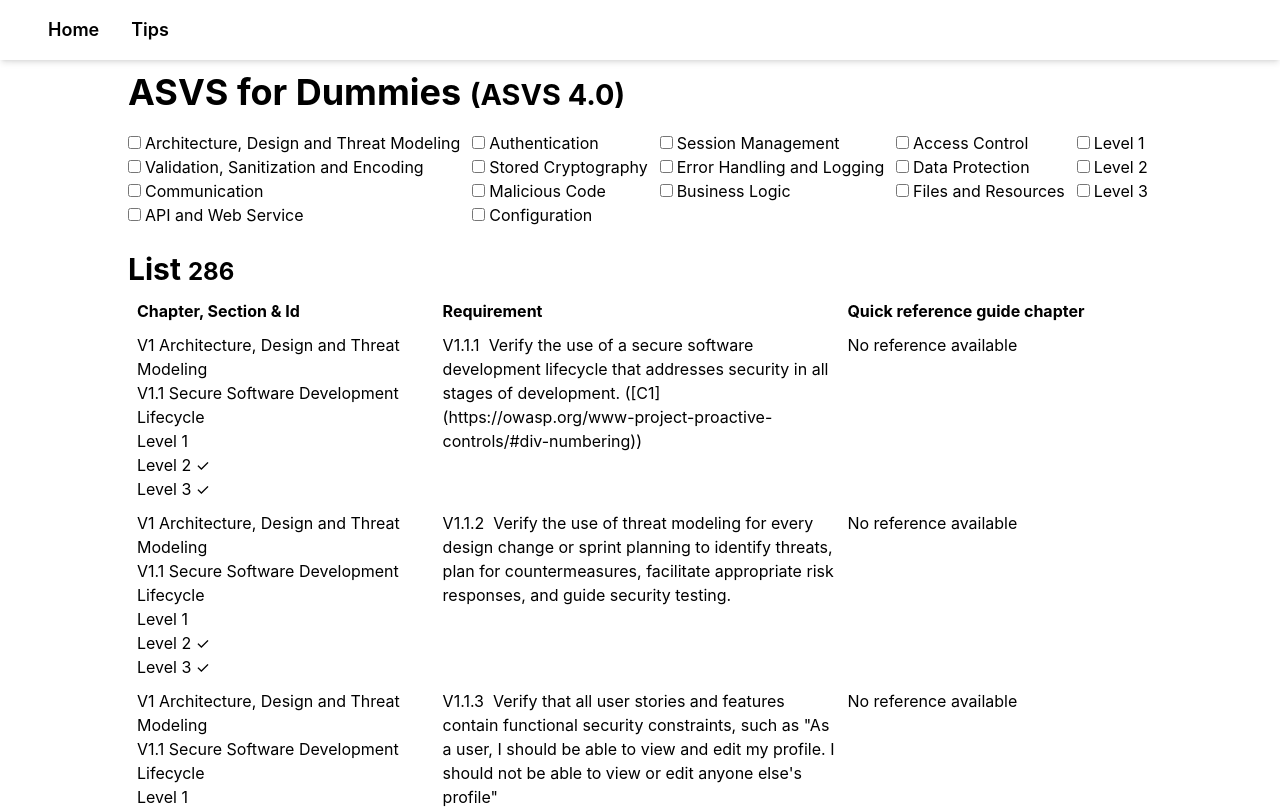
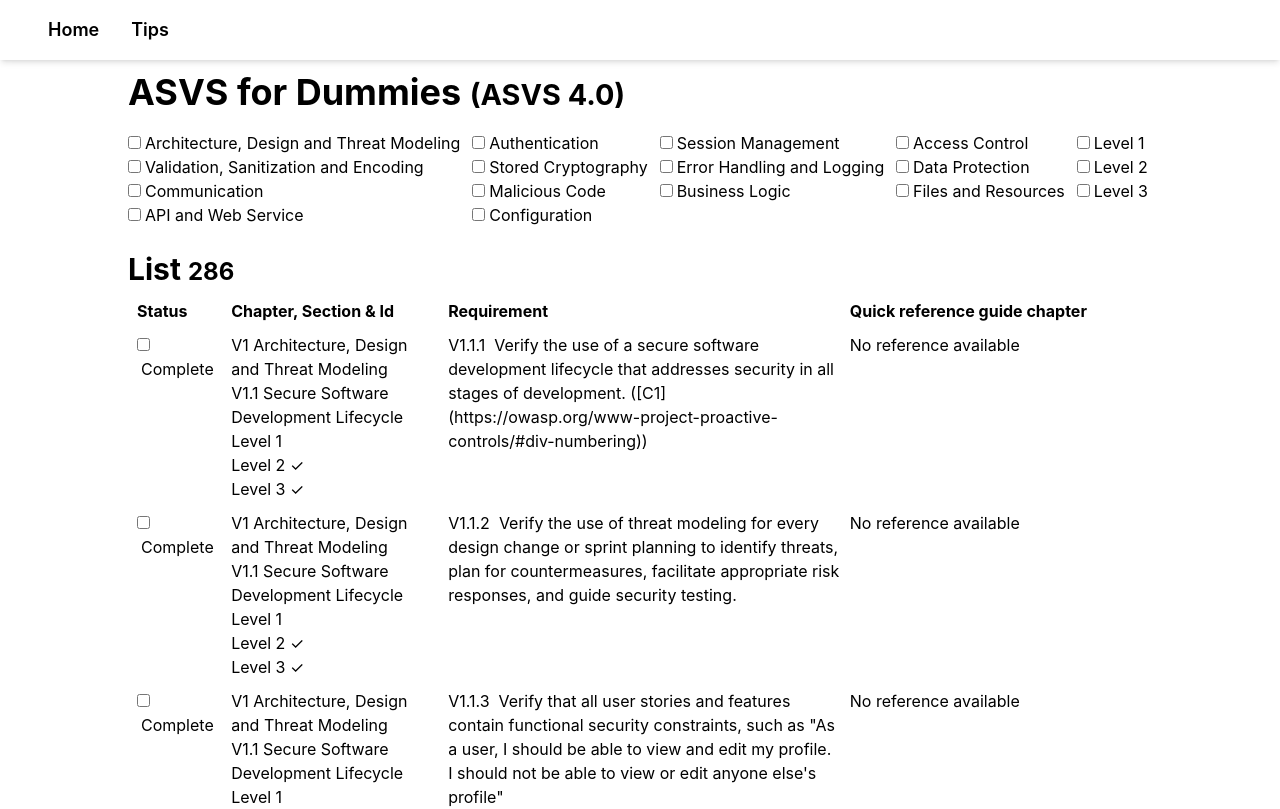
Before and after one commit to Studentassistenten-Windesheim/ASVS-for-dummies, a React (Vite) app: page / in a window 1280 px wide. Shown: the top 809 px of the page. Built offline with nearby package versions, Linux system fonts and the light colour scheme; the HTML template or start-up script is replaced by a standard one.

Commit message:
Added completion checkboxes

```diff
--- a/src/api/ASVSApi.ts
+++ b/src/api/ASVSApi.ts
@@ -25,7 +25,7 @@
 export const asvsListItemsAPI = async ()=>{
     return items.map((i:any) => {
         i.show = true;
-        // debugger
+        i.completed = localStorage.getItem(i.req_id) == "true";
         i.quick_reference = chapterToQuickReferenceMap[i.chapter_name]?.toString() || 'No reference available'
         return i;
     })
--- a/src/components/ASVSList.tsx
+++ b/src/components/ASVSList.tsx
@@ -3,9 +3,10 @@
 
 type Props = {
     items: ASVSItem[]
+    setItemStatus: (itemId: string, completed: boolean) => void
 }
 
-const ASVSList: React.FC<Props> = ({ items }) => {
+const ASVSList: React.FC<Props> = ({ items, setItemStatus }) => {
     const filteredItems = items.filter((i: ASVSItem) => i.show);
 
     return (
@@ -15,6 +16,7 @@
             <table className='border-separate border-spacing-2'>
                 <thead>
                     <tr className='text-left'>
+                        <th>Status</th>
                         <th>Chapter, Section & Id</th>
                         <th className='w-2/5'>Requirement</th>
                         <th className='w-[30%]'>Quick reference guide chapter</th>
@@ -23,7 +25,19 @@
                 <tbody className='align-text-top'>
                     {items.map((item: ASVSItem, index: number) => (
                         <tr key={`item-${index.toString()}`}
-                                    className={`${item.show} ${!item.show ? "hidden" : ""}`}>
+                            className={`${item.show} ${!item.show ? "hidden" : ""}`}>
+                            <td>
+
+                                <input
+                                    type="checkbox"
+                                    id={item.req_id}
+                                    checked={item.completed}
+                                    onChange={(e) => {
+                                        setItemStatus(item.req_id, e.target.checked)
+                                    }}
+                                />
+                                <label htmlFor={item.req_id}>Complete</label>
+                            </td>
                             <td>
                                 {item.chapter_id} {item.chapter_name} <br/>
                                 {item.section_id} {item.section_name} <br/>
--- a/src/components/ASVSListFilter.tsx
+++ b/src/components/ASVSListFilter.tsx
@@ -29,7 +29,7 @@
                                         type="checkbox"
                                         id={checkboxId.toString()}
                                         name={element.name}
-                                        value={element.checked ? 'checked' : ''}
+                                        checked={element.checked}
                                         onChange={(e) => {
                                             setChapterCheck(element.name)
                                         }}
--- a/src/model/ASVSItem.ts
+++ b/src/model/ASVSItem.ts
@@ -12,7 +12,8 @@
     "cwe": string,
     "nist": string,
     "quick_reference":string,
-    "show": boolean
+    "show": boolean,
+    "completed": boolean
 }
 
 export default ASVSItem;
--- a/src/pages/root.tsx
+++ b/src/pages/root.tsx
@@ -18,6 +18,7 @@
     useEffect(() => {
         const fetchData = async () => {
             const items = await asvsListItemsAPI();
+
             const chapters: ASVSChapter[] =
                 Array.from(items.reduce((p: any, c: ASVSItem) => {
                     p.add(c.chapter_name);
@@ -82,6 +83,16 @@
     }, [chapters, levels, asvsItems]);
 
 
+    function setItemStatus(itemId: string, completed: boolean): void {
+        // Find the item that was clicked
+        const asvsItem = asvsItems.find((item: ASVSItem) => item.req_id == itemId);
+        if (asvsItem) {
+            console.log("found");
+            asvsItem.completed = completed;
+        }
+        localStorage.setItem(itemId, JSON.stringify(completed));
+    }
+
     return (
         <>
             <h1>ASVS for Dummies <small>(ASVS 4.0)</small></h1>
@@ -89,7 +100,7 @@
                 chapters={chapters}
                 setChapterCheck={(c: string) => setChapterCheck(c)}
                 setLevelCheck={(c: string) => setLevelCheck(c)} />
-            <ASVSList items={filteredASVSItems()}></ASVSList>
+            <ASVSList items={filteredASVSItems()} setItemStatus={(i: string, c: boolean) => setItemStatus(i, c)}></ASVSList>
         </>
     );
 
```
